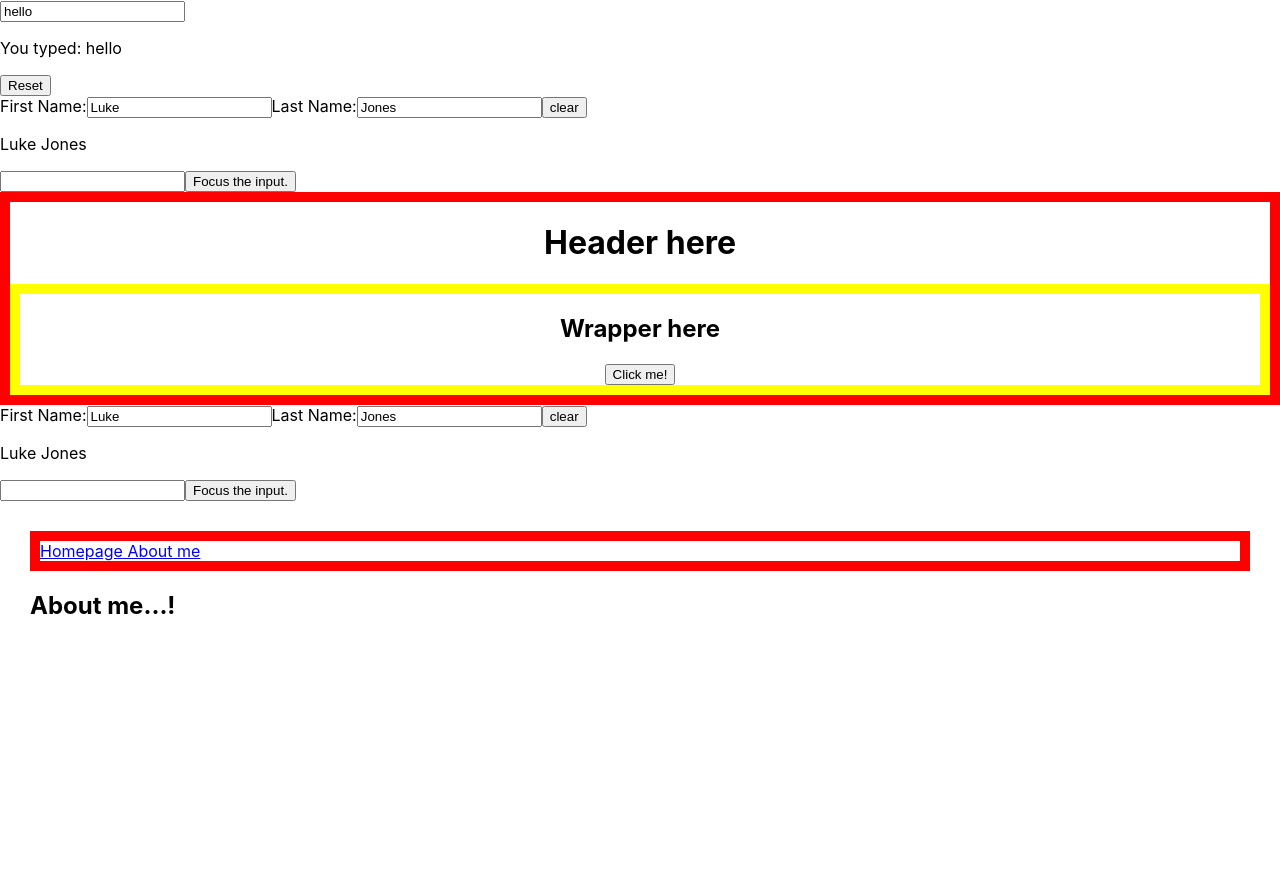
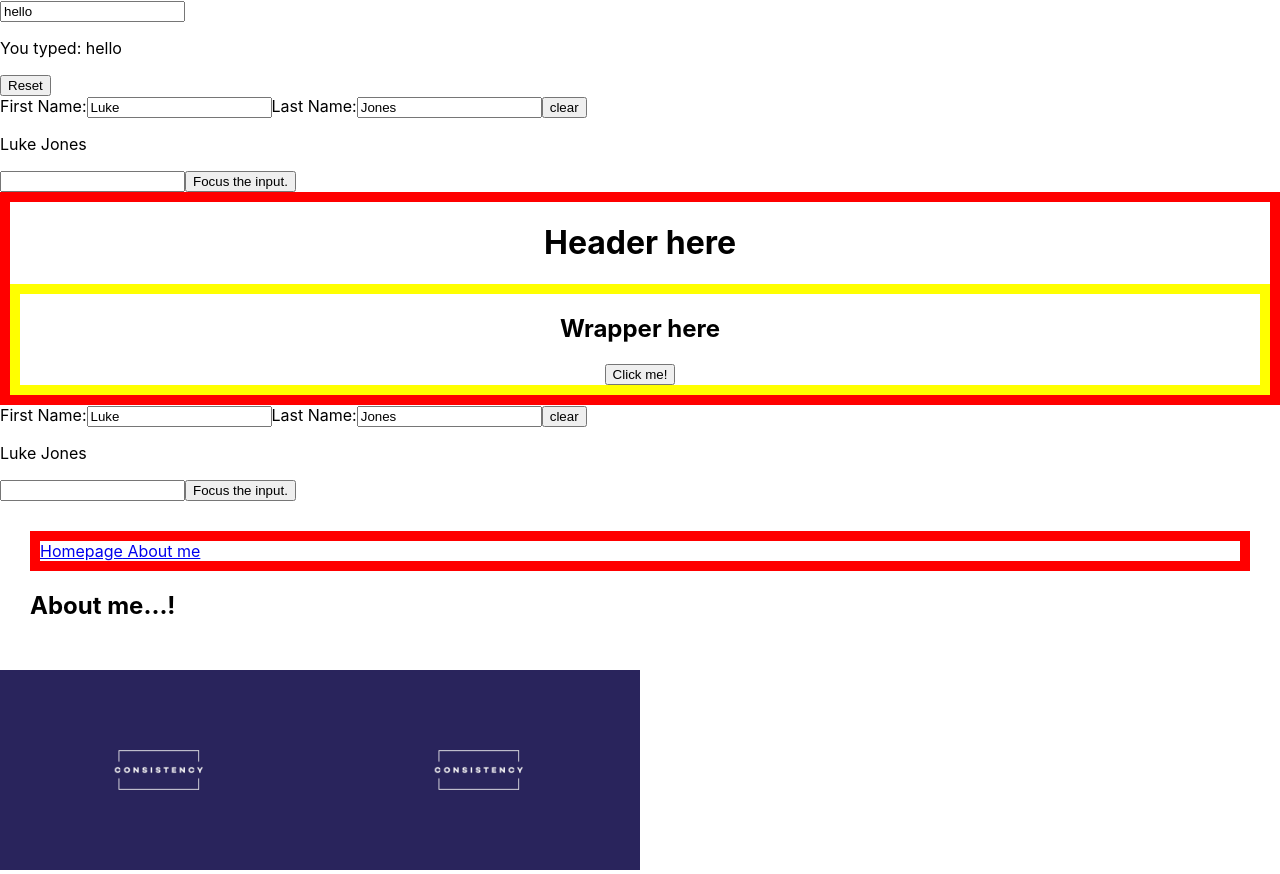
Before and after one commit to BinaryMusaib/firstapp, a React (Create React App) app: page /about-me in a window 1280 px wide. Before the commit the page ends 800 px from the top, so only its background shows below. Built offline with nearby package versions, Linux system fonts and the light colour scheme.

Commit message:
Made some changes

```diff
--- a/src/App.js
+++ b/src/App.js
@@ -14,6 +14,7 @@ import PropDrilling from './PropDrilling';
 import Homepage from './Homepage';
 import Aboutme from './Aboutme';
 import { Route, Routes, Link } from 'react-router-dom';
+import testImage from './assets/images/photo.jpeg';
 
 function Logo(props) {
   const userPic = <img src = {avatar} />;
@@ -54,6 +55,15 @@ function App() {
         </Routes>
 
       </div>
+      <img
+        height = {200}
+        src = {testImage}
+        alt = {"Test Image."}
+      />
+      <img
+        height = {200}
+        src = {require("./assets/images/photo.jpeg")}
+      />
     </div>
 
   );
```
Also changed, not shown: src/assets/images/photo.jpeg (added).
